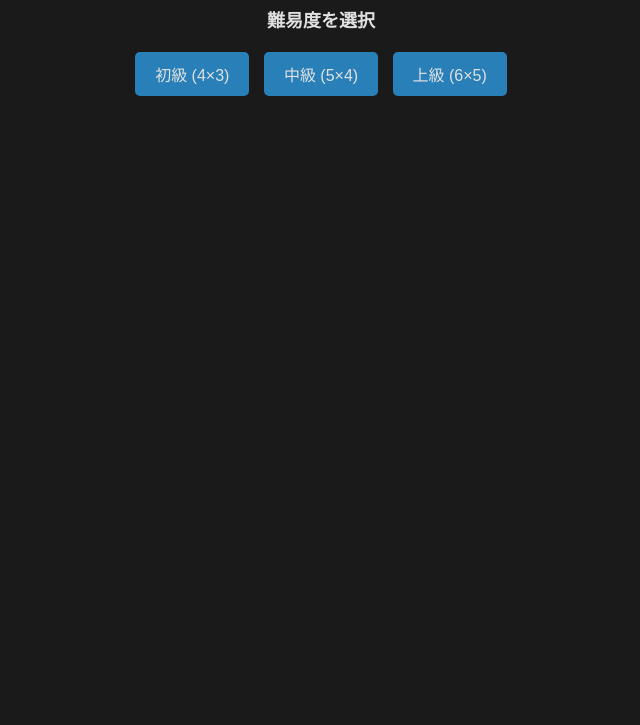
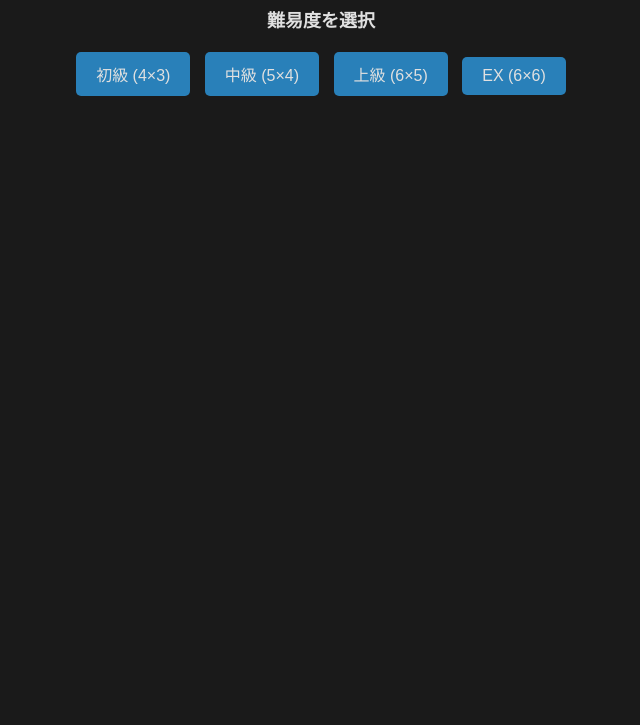
Before and after one commit to kouta24/pokeCry, a plain HTML site: page index.html in a window 1280 px wide. Shown: the part 75-800 px from the top of the page, without its empty margins (319-959 px from the left). Drawn offline with Linux system fonts and the light colour scheme.

Commit message:
Update index.html

```diff
--- a/index.html
+++ b/index.html
@@ -13,6 +13,7 @@
         <button id="easy">初級 (4×3)</button>
         <button id="medium">中級 (5×4)</button>
         <button id="hard">上級 (6×5)</button>
+        <button id="ex">EX (6×6)</button>
     </div>
     <div id="game-container" style="display: none;">
         <div id="game-board"></div>
```
